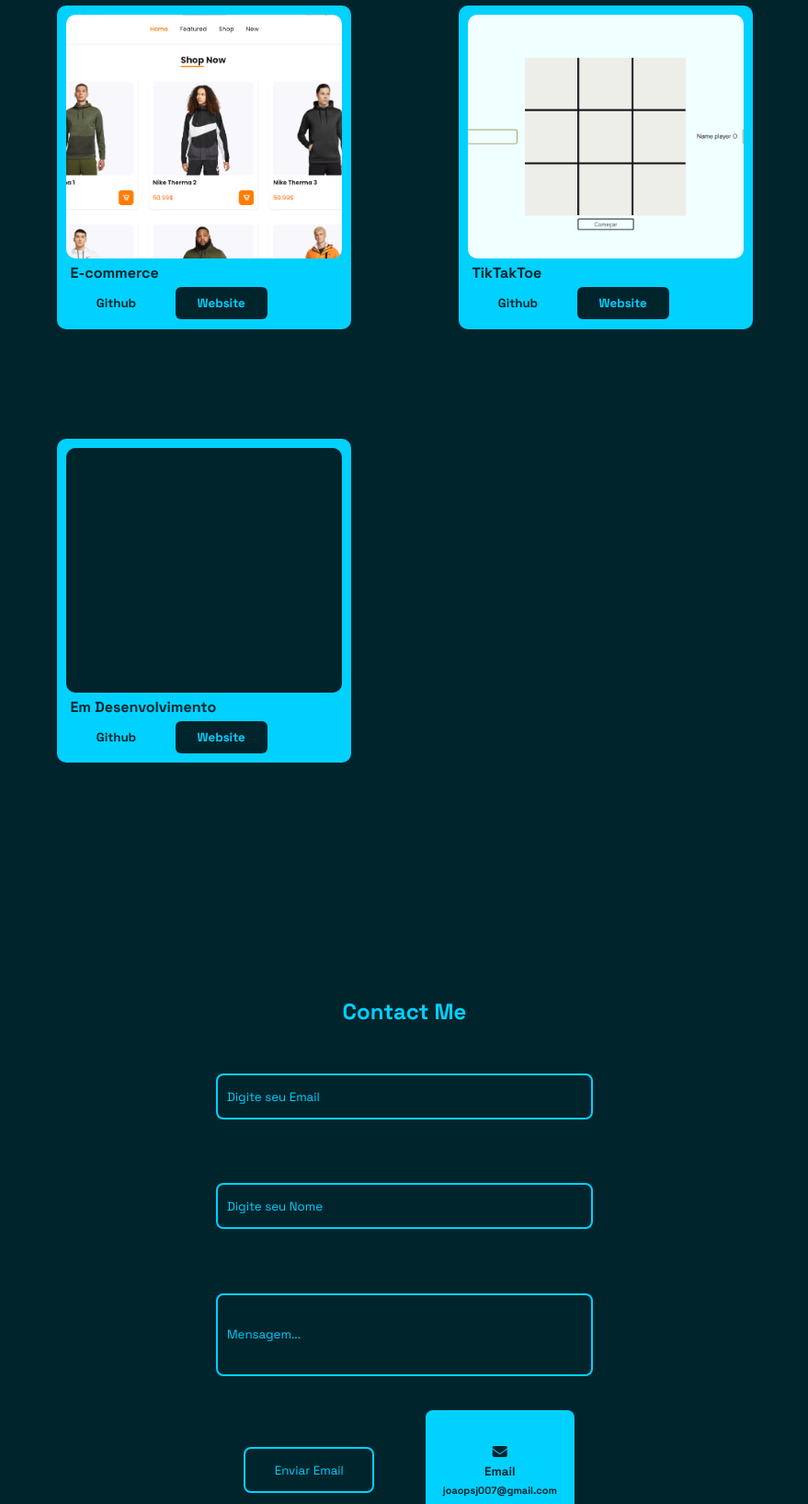
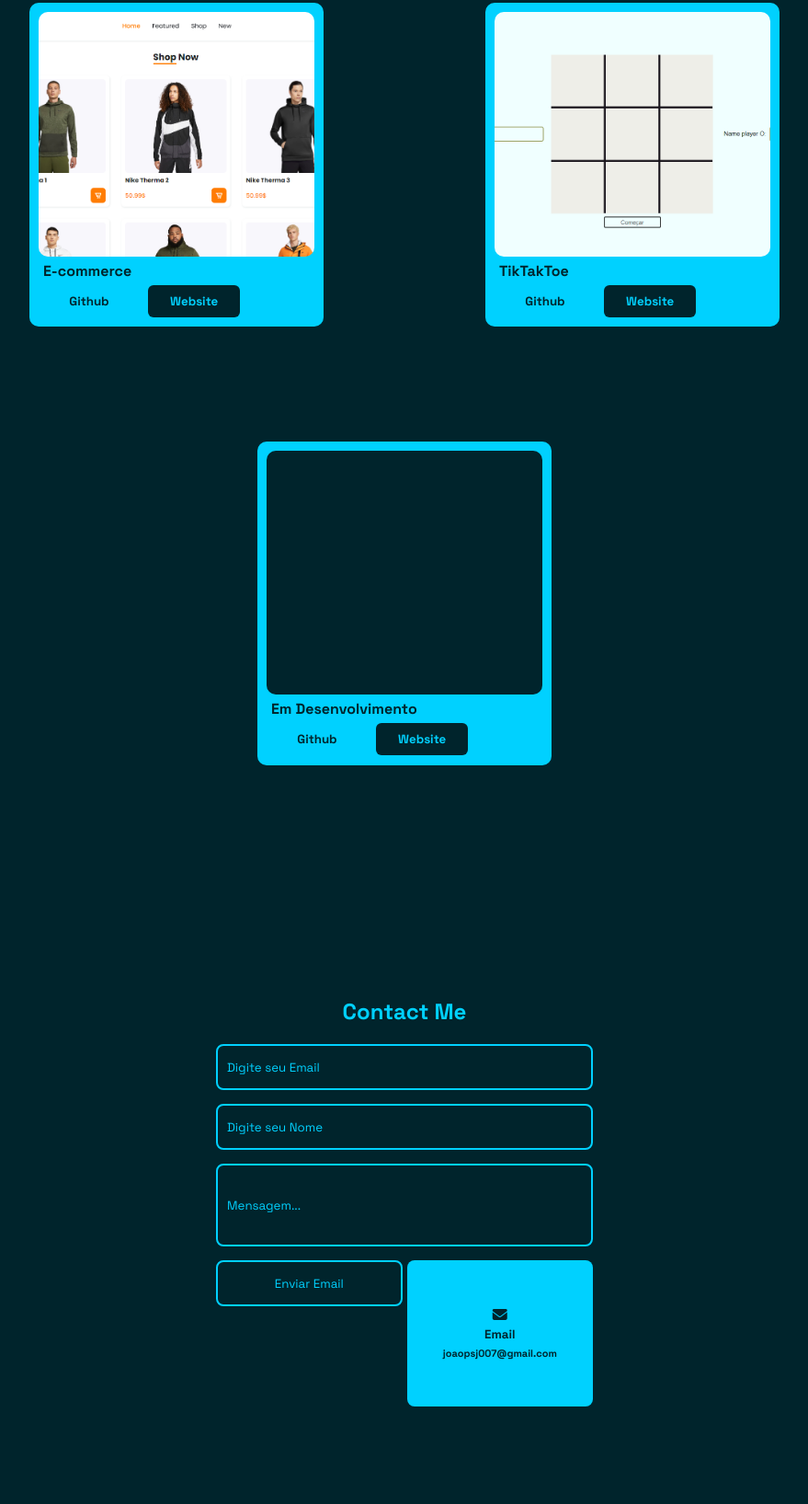
Before and after one commit to pedrinhosj/Portifolio, a plain HTML site: page index.html in a window 1280 px wide. Shown: the part 2616-4251 px from the top of the page at 92% size, without its empty margins (200-1079 px from the left). Drawn offline with Linux system fonts and the light colour scheme.

Commit message:
Portifolio Responsivo

```diff
--- a/index.html
+++ b/index.html
@@ -61,9 +61,9 @@
       </div>
       <p class="descriptionHome">Desenvolvedor Front-End</p>
       <div class="socialIcons">
-        <a href=""><i class="fa-solid fa-envelope"></i></a>
-        <a href=""><i class="fa-brands fa-linkedin"></i></a>
-        <a href=""><i class="fa-brands fa-github"></i></a>
+        <a target="_blank" href=""><i class="fa-solid fa-envelope"></i></a>
+        <a target="_blank" href="https://www.linkedin.com/in/joão-pedro-31032007n/"><i class="fa-brands fa-linkedin"></i></a>
+        <a target="_blank" href="https://github.com/pedrinhosj"><i class="fa-brands fa-github"></i></a>
       </div>
     </section>
     <section id="aboutMe">
@@ -190,12 +190,14 @@
         <input type="text" id="inputEmail" placeholder="Digite seu Email" />
         <input type="text" id="inputName" placeholder="Digite seu Nome" />
         <input type="text" id="inputMensage" placeholder="Mensagem..." />
+        <span>
           <button>Enviar Email</button>
           <div class="boxEmail">
             <i class="fa-solid fa-envelope"></i>
             <h5>Email</h5>
             <p>joaopsj007@gmail.com</p>
           </div>
+        </span>
       </form>
     </section>
   </body>
--- a/style.css
+++ b/style.css
@@ -260,9 +260,10 @@ section#aboutMe h1 {
 .containerBoxExperience {
   margin-top: 20px;
   height: 100%;
-  display: grid;
-  place-items: center;
-  grid-template-columns: repeat(auto-fill, minmax(24rem, 1fr));
+  display: flex;
+  align-items: center;
+  justify-content: center;
+  flex-wrap: wrap;
   gap: 10px;
 }
 .containerBoxExperience .box {
@@ -318,12 +319,13 @@ section#projects p {
   text-align: center;
 }
 .cardsProjects {
-  width: 80%;
+  width: 90%;
   height: 100%;
-  display: grid;
-  gap: 10px;
-  grid-template-columns: repeat(auto-fill, minmax(20rem, 1fr));
-  place-items: center;
+  display: flex;
+  align-items: center;
+  justify-content: space-around;
+  flex-wrap: wrap;
+  gap: 20px;
 }
 .cardProject {
   width: 20rem;
@@ -437,11 +439,11 @@ section#contact {
 form {
   width: 450px;
   height: 100%;
-  display: grid;
-  place-items: center;
+  display: flex;
+  align-items: center;
+  flex-direction: column;
   padding: 20px;
-  grid-template-columns: 1fr 1fr;
-  gap: 5px;
+  gap: 15px;
 }
 form input {
   background-color: transparent;
@@ -461,8 +463,16 @@ input::placeholder,
   outline: 0;
   color: var(--defaultColor);
 }
+form span {
+  display: flex;
+  justify-content: space-between;
+  width: 100%;
+  height: 30%;
+  gap: 5px;
+}
+
 form button {
-  width: 70%;
+  width: 50%;
   height: 50px;
   border-radius: 8px;
   padding: 10px;
@@ -475,7 +485,7 @@ form button {
   flex-direction: column;
   align-items: center;
   justify-content: center;
-  width: 80%;
+  width: 50%;
   height: 100%;
   padding: 5px;
   gap: 5px;
@@ -513,7 +523,7 @@ form button {
     padding: 70px 20px;
   }
   section#projects {
-    height: 230vh;
+    height: 250vh;
   }
   section#aboutMe {
     height: 160vh;
@@ -521,7 +531,6 @@ form button {
     grid-template-columns: 1fr;
     grid-template-rows: repeat(3, 1fr);
   }
-
   .rectangles {
     margin-top: 40px;
     width: 250px;
@@ -551,6 +560,9 @@ form button {
   .containerBoxExperience .box {
     width: 300px;
   }
+  section#projects {
+    height: 250vh;
+  }
   .cardsProjects {
     width: 340px;
   }
```
Lines whose indentation alone changed are shown as unchanged.
